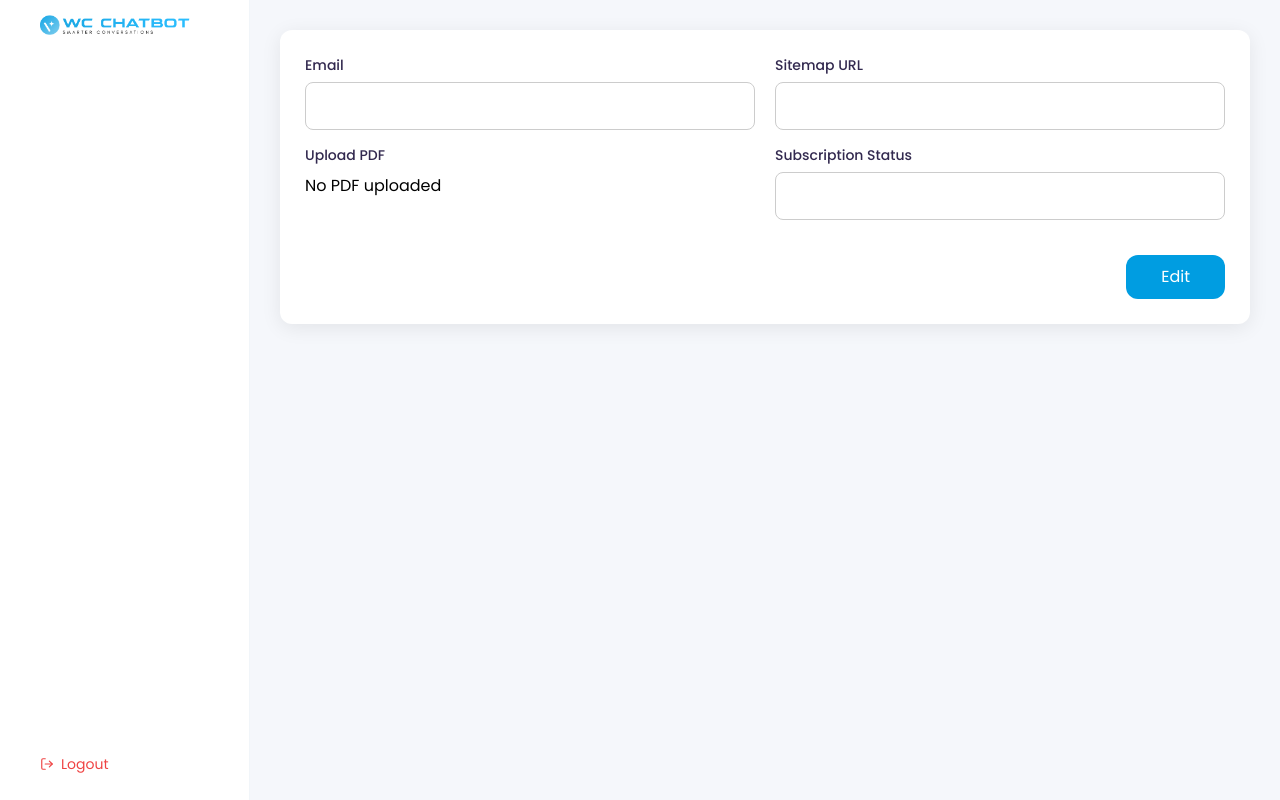
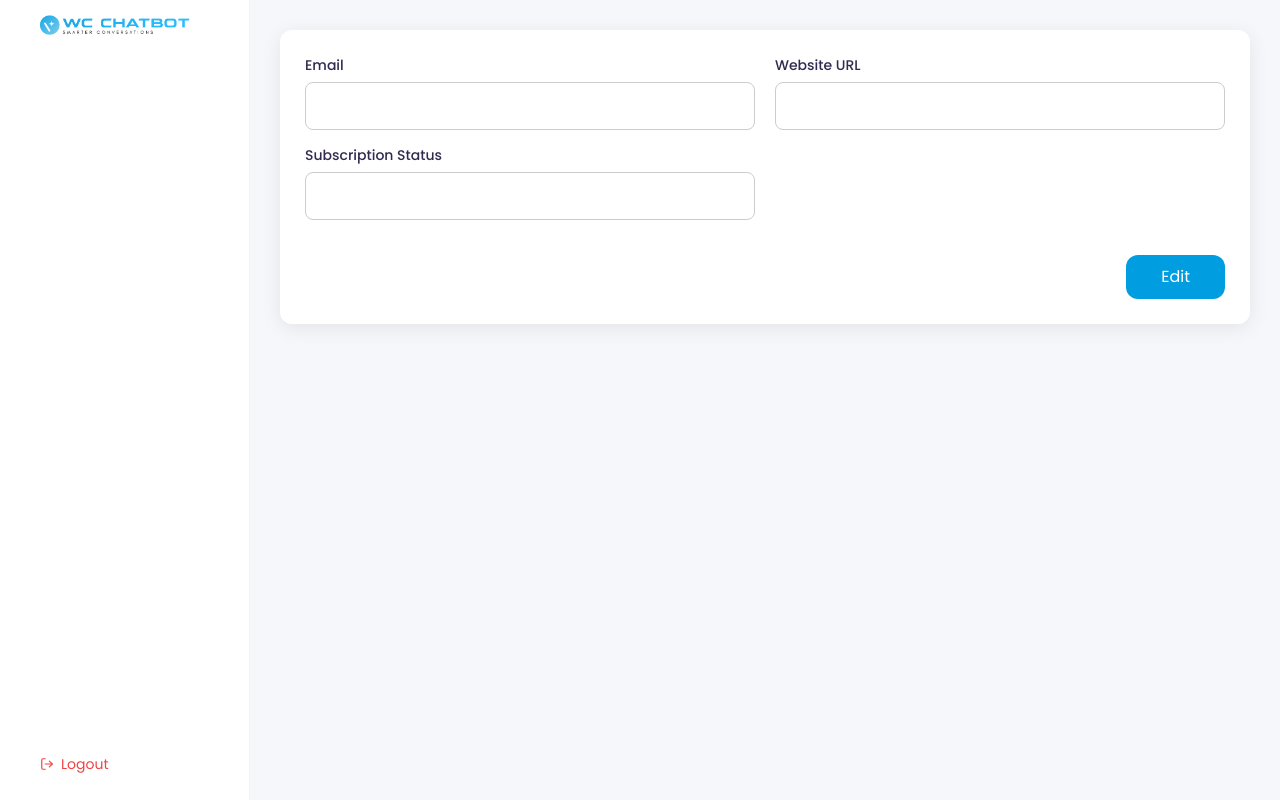
Before and after one commit to yogipowar/chatbot-app, a React (Vite) app: page /my-account in a window 1280 px wide. Built offline with nearby package versions, Linux system fonts and the light colour scheme; no server answers.

Commit message:
Refactor OwnerAccount and Plans components to update Sitemap URL label to Website URL; add website URL input field in AddAdminModal

```diff
--- a/src/components/OwnerAccount.jsx
+++ b/src/components/OwnerAccount.jsx
@@ -144,7 +144,7 @@ const OwnerAccount = () => {
 
                         {/* Sitemap */}
                         <div className="form-group">
-                            <label>Sitemap URL</label>
+                            <label>Website URL</label>
                             <input
                                 type="text"
                                 name="sitemapUrl"
@@ -156,8 +156,7 @@ const OwnerAccount = () => {
                     </div>
 
                     <div className="form-flex">
-                        {/* PDF Upload */}
-                        <div className="form-group">
+                        {/* <div className="form-group">
                             <label>Upload PDF</label>
 
                             {isEditing ? (
@@ -178,7 +177,8 @@ const OwnerAccount = () => {
                                     {user?.pdfUrl || "No PDF uploaded"}
                                 </p>
                             )}
-                        </div>
+                        </div> */}
+
 
                         {/* Subscription */}
                         <div className="form-group">
@@ -189,6 +189,7 @@ const OwnerAccount = () => {
                                 disabled
                             />
                         </div>
+                          <div className="form-group"></div>
                     </div>
 
                     {/* Buttons */}
--- a/src/components/plans.jsx
+++ b/src/components/plans.jsx
@@ -34,6 +34,7 @@ const AddAdminModal = ({ onClose, onSuccess }) => {
     const [submitting, setSubmitting] = useState(false);
     const [showPassword, setShowPassword] = useState(false);
     const [error, setError] = useState("");
+    const [websiteUrl, setWebsiteUrl] = useState("");
     const navigate = useNavigate();
 
 
@@ -58,6 +59,7 @@ const AddAdminModal = ({ onClose, onSuccess }) => {
         formData.append("username", username);
         formData.append("password", password);
         formData.append("role", "2");
+        formData.append("sitemapUrl", websiteUrl);
 
         try {
             const res = await fetch(
@@ -72,6 +74,7 @@ const AddAdminModal = ({ onClose, onSuccess }) => {
 
             if (data.status || data.success) {
                 onSuccess(data.user.id); // pass the created user id
+                navigate('/login')
             } else {
                 setError(data.message || "Registration failed");
             }
@@ -119,6 +122,17 @@ const AddAdminModal = ({ onClose, onSuccess }) => {
                                 {showPassword ? <EyeOff size={18} /> : <Eye size={18} />}
                             </span>
                         </div>
+                    </div>
+
+                    <div className="form-group">
+                        <label>Website URL</label>
+                        <input
+                            type="url"
+                            value={websiteUrl}
+                            onChange={(e) => setWebsiteUrl(e.target.value)}
+                            placeholder="https://example.com"
+                            required
+                        />
                     </div>
 
 
@@ -169,7 +183,7 @@ const Plans = () => {
     const handleSuccess = (userId) => {
         setCreatedUserId(userId);
         setIsModalOpen(false);
-        setIsWebsiteModalOpen(true);
+        // setIsWebsiteModalOpen(true);
     };
 
     const features = [
@@ -555,12 +569,12 @@ const Plans = () => {
                 />
             )}
 
-            {isWebsiteModalOpen && (
+            {/* {isWebsiteModalOpen && (
                 <WebsiteModal
                     userId={createdUserId}
                     onClose={() => setIsWebsiteModalOpen(false)}
                 />
-            )}
+            )} */}
 
             <footer className="landing-footer">
                 <p>© 2026 WC chatbot. All rights reserved.</p>
```
